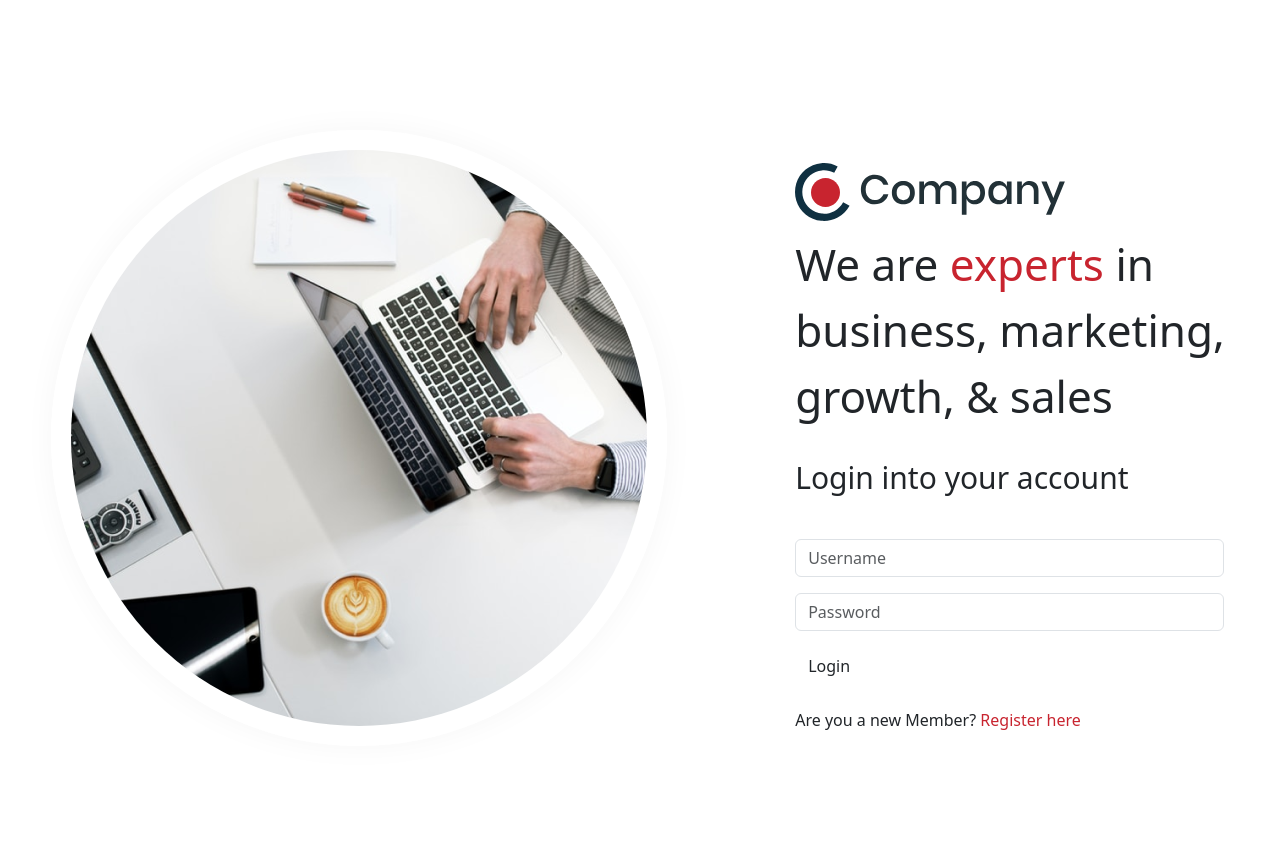
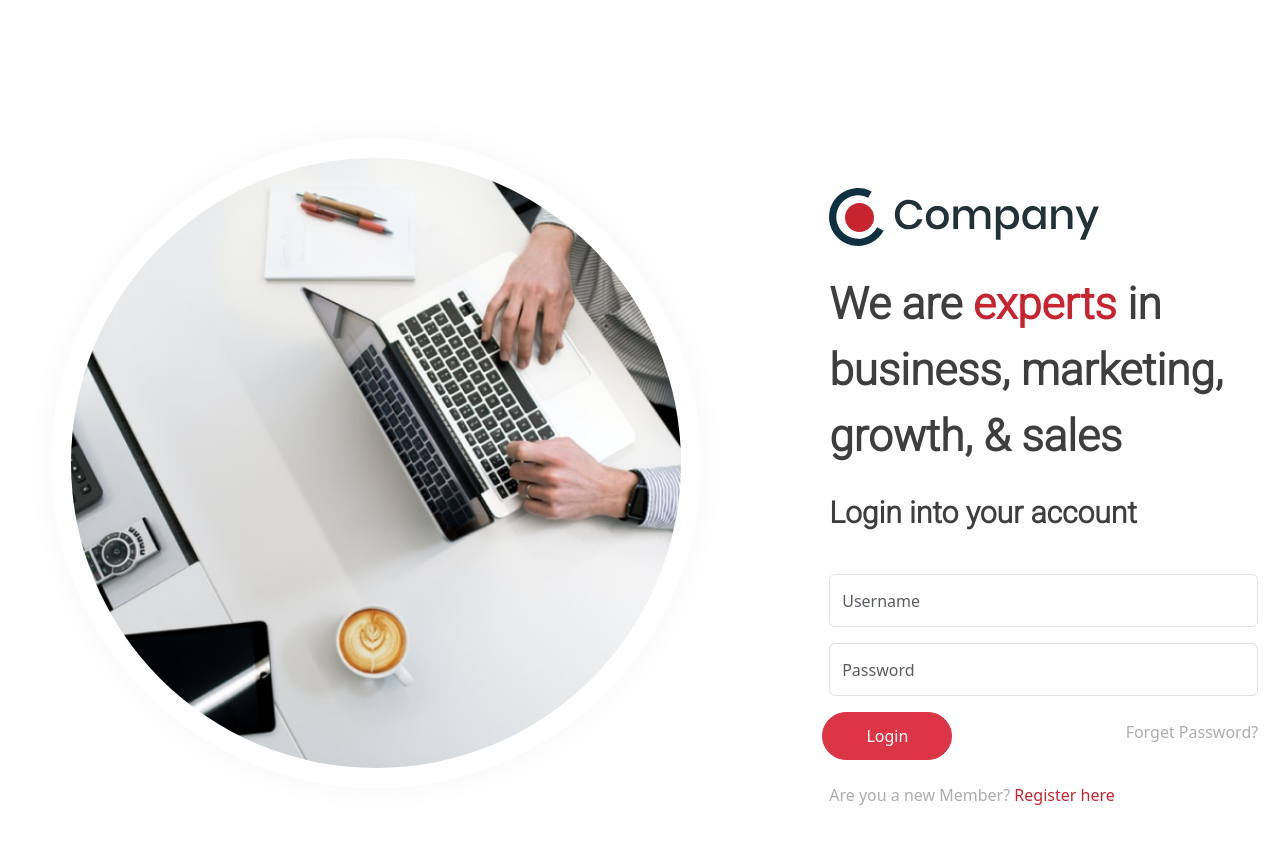
Before and after one commit to Priyank1353/HTML-Training-Assignment, a plain HTML site: page index.html in a window 1280 px wide. Drawn offline with Linux system fonts and the light colour scheme.

Commit message:
first login page is ready

```diff
--- a/CSS/style.css
+++ b/CSS/style.css
@@ -4,7 +4,7 @@ body{
 .loginpg{
     display: flex;
     flex-direction: row;
-    height: 800px;
+    height: 850px;
     width: 100%;
     align-items: center;
     justify-content: center;
@@ -17,6 +17,7 @@ body{
     margin-left: 4%;
     border: 20px solid white ;
     box-shadow: 0px 0px 31px #0000000A;
+    height: 650px;
 }
 
 .form{
@@ -36,19 +37,46 @@ body{
 
 .companyTag{
     font-size: 44px;
-    margin-top: 10px;
-
+    margin-top: 25px;
+    font-family: 'Roboto', sans-serif;
+    color: #3E3E3E;
+    letter-spacing: 0;
+    font-weight: 800;
 }
 
 #exp{
+
     color: #C8242F;
+    font-weight: 1200;
 }
 
 .loginline{
-    margin-top: 10px;
+    margin-top: 5px;
     font-size: 30px;
+    font-family: 'Roboto', sans-serif;
+    font-weight: 700;
+    color: #3E3E3E;
 }
 
-#disabledInput{
+.form-control{
+    padding: 10% 10%;
+    height: 53px;
+    width: 500px;
+    border: 1px solid #ADADAD;
+}
+.lognforg{
+    display: flex;
+    flex-direction: row;
+    justify-content: left;
+    align-items: center;
+}
 
+.lognforg h6{
+    color: #ADADAD;
 }
+
+#logBtn{
+    position: relative;
+    left: -21%;
+    padding: 2.5% 10%;
+}
--- a/index.html
+++ b/index.html
@@ -1,22 +1,28 @@
 <!DOCTYPE html>
 <html lang="en">
   <head>
-    <meta charset="UTF-8">
-    <meta name="viewport" content="width=device-width, initial-scale=1.0">
-    <link rel="stylesheet" href="CSS/style.css">
-    <link rel="stylesheet" href="CSS/bootstrap.min.css">
-
+    <meta charset="UTF-8" />
+    <meta name="viewport" content="width=device-width, initial-scale=1.0" />
+    <link rel="stylesheet" href="CSS/style.css" />
+    <link rel="stylesheet" href="CSS/bootstrap.min.css" />
+    <link rel="preconnect" href="https://fonts.googleapis.com" />
+    <link rel="preconnect" href="https://fonts.gstatic.com" crossorigin />
+    <link
+      href="https://fonts.googleapis.com/css2?family=Roboto:wght@300&display=swap"
+      rel="stylesheet"
+    />
     <title>Document</title>
   </head>
   <body>
-
     <div class="loginpg">
-
-                <img src="Images/hero-image.png" alt="" id="heroimg">
+      <img src="Images/hero-image.png" alt="" id="heroimg" />
 
       <div class="form">
-                <img src="Images/logo.svg" alt="" class="rightitem companyIcon">
-                <p class="companyTag">We are <span id="exp"> experts </span>in business, marketing, growth, & sales</p>
+        <img src="Images/logo.svg" alt="" class="rightitem companyIcon" />
+        <p class="companyTag">
+          We are <span id="exp"> experts </span>in business, marketing, growth,
+          & sales
+        </p>
         <p class="loginline">Login into your account</p>
         <form style="margin-top: 23px">
           <div class="mb-3">
@@ -37,20 +43,25 @@
               placeholder="Password"
             />
           </div>
-
-                    <button type="button" class="btn">Login</button>
+          <div class="lognforg">
+            <button
+              type="button"
+              class="btn btn-danger mx-auto rounded-pill"
+              id="logBtn"
+            >
+              Login
+            </button>
+            <h6>Forget Password?</h6>
+          </div>
 
           <div style="margin-top: 23px">
-                      <p>
-                        Are you a new Member? <span style="color: #c8242f"
-                          > Register here
-                        </span>
+            <p style="color: #ADADAD;">
+              Are you a new Member?
+              <span style="color: #c8242f"> Register here </span>
             </p>
           </div>
         </form>
       </div>
     </div>
-
-
   </body>
 </html>
```
Lines whose indentation alone changed are shown as unchanged.
